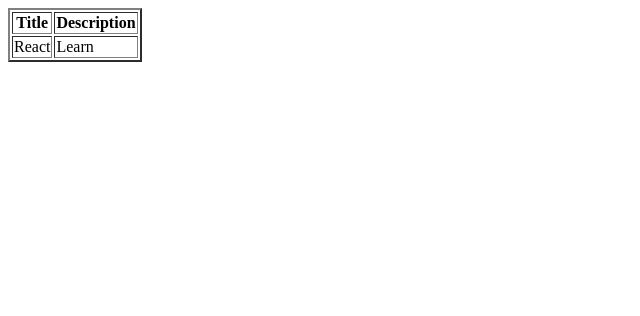
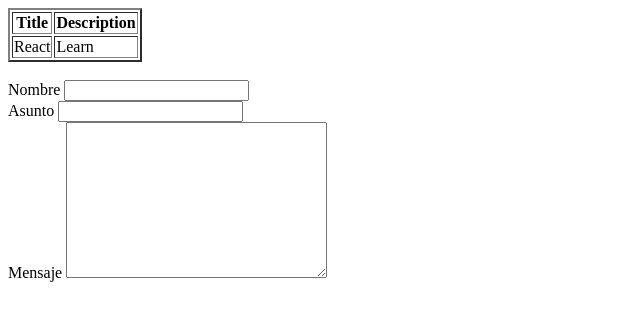
Before and after one commit to dabifer/test-3, a plain HTML site: page index.html in a window 1280 px wide. Shown: the whole page, without its empty margins (0-640 px from the left). Drawn offline with Linux system fonts and the light colour scheme.

Commit message:
Formulario de contacto

```diff
--- a/index.html
+++ b/index.html
@@ -19,7 +19,18 @@
                 <td>Learn</td>
             </tr>
         </table>
-
-        <script src="" async defer></script>
+        <br>
+        <div class="content">
+            <form action="" method="get">
+                <label for="name">Nombre</label>
+                <input type="text" name="name" id="name">
+                <br>
+                <label for="subject">Asunto</label>
+                <input type="text" name="subject" id="subject">
+                <br>
+                <label for="description">Mensaje</label>
+                <textarea name="desctiption" id="" cols="30" rows="10"></textarea>
+            </form>
+        </div>
     </body>
 </html>
```
